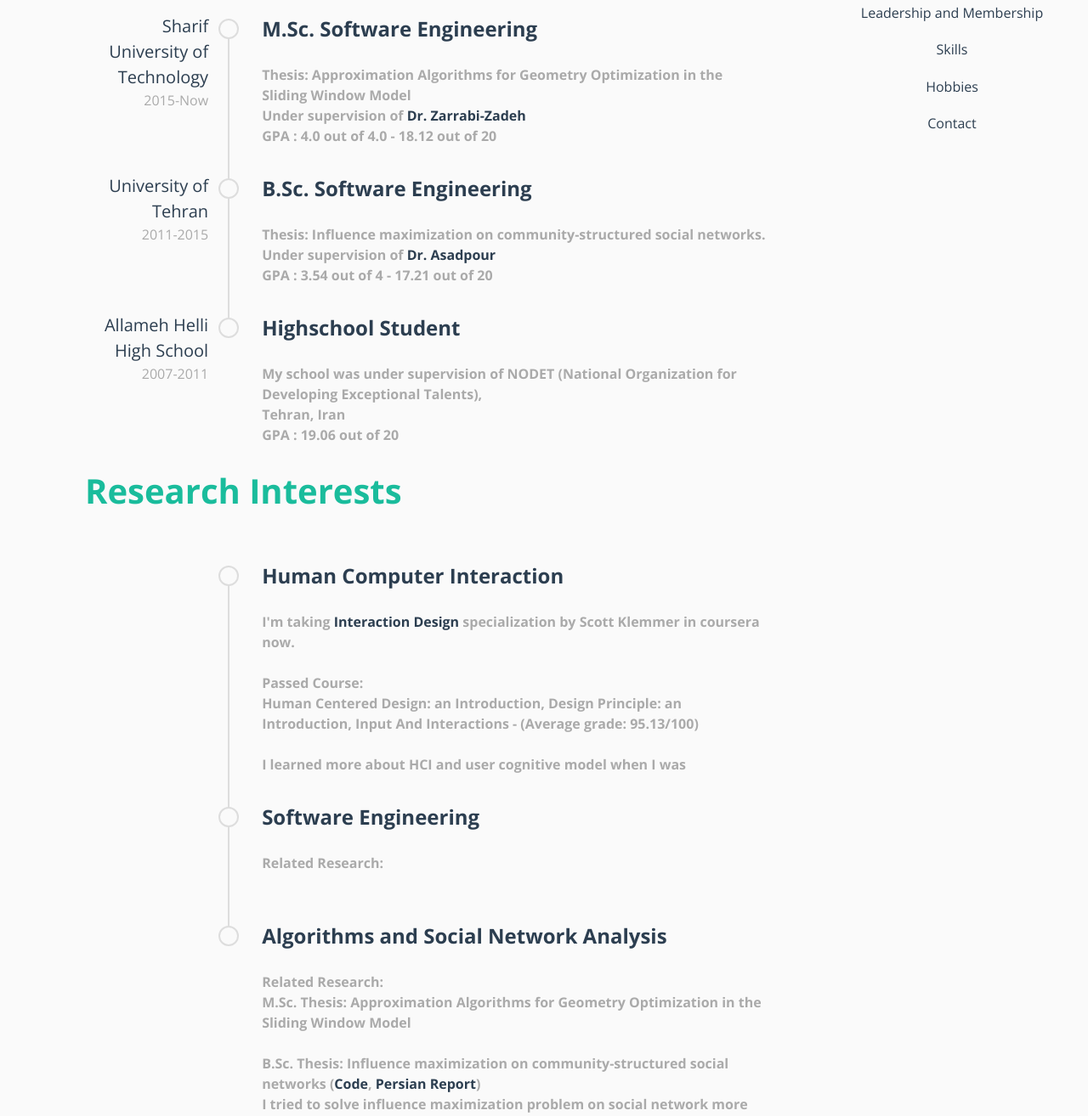
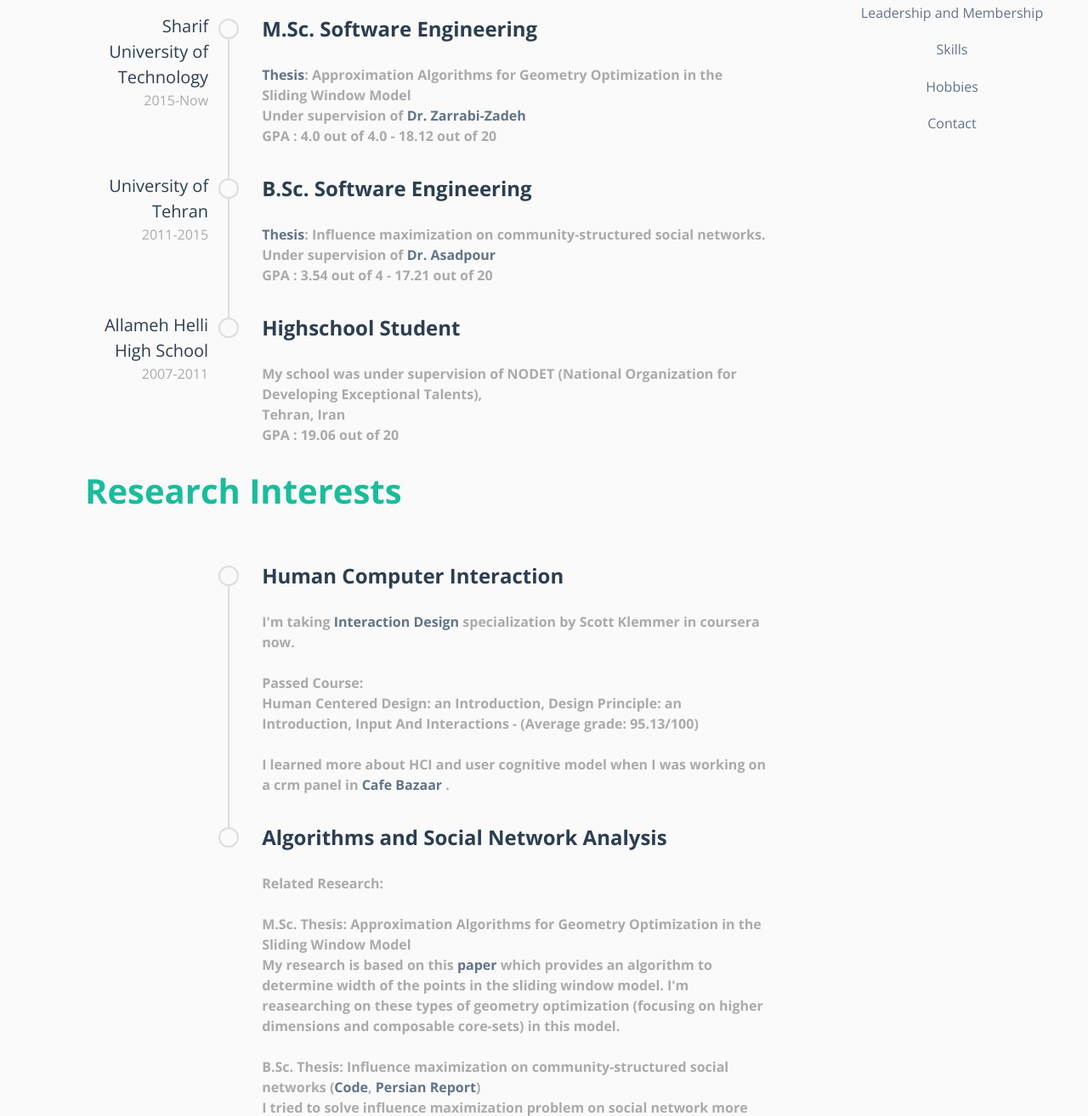
Before and after one commit to noidsirius/navid-site, a plain HTML site: page index.html in a window 1280 px wide. Shown: the part 520-1834 px from the top of the page at 85% size. Drawn offline with nearby package versions, Linux system fonts and the light colour scheme.

Commit message:
Add more description

```diff
--- a/assets/css/site.css
+++ b/assets/css/site.css
@@ -168,7 +168,7 @@ h1, h2, h3, h4, h5, h6 {
 
 }
 a {
-  color: #2C3E50;
+  color: #617487;
 }
 
 .nav-pills .nav-link.active {
--- a/index.html
+++ b/index.html
@@ -97,7 +97,7 @@
             M.Sc. Software Engineering
           </div>
           <div class="subtitle textify">
-            Thesis: Approximation Algorithms for Geometry Optimization in the Sliding Window Model
+            <a href="#MSCThesis">Thesis</a>: Approximation Algorithms for Geometry Optimization in the Sliding Window Model
             Under supervision of <a href="http://sharif.edu/~zarrabi/"> Dr. Zarrabi-Zadeh </a>
             GPA : 4.0 out of 4.0 - 18.12 out of 20
           </div>
@@ -119,7 +119,7 @@
             B.Sc. Software Engineering
           </div>
           <div class="subtitle textify">
-            Thesis: Influence maximization on community-structured social networks.
+            <a href="#BSCThesis">Thesis</a>: Influence maximization on community-structured social networks.
             Under supervision of <a href="http://ece.ut.ac.ir/en/users/asadpour">Dr. Asadpour</a>
             GPA : 3.54 out of 4 - 17.21 out of 20
           </div>
@@ -173,28 +173,7 @@
             Passed Course:
             Human Centered Design: an Introduction, Design Principle: an Introduction, Input And Interactions - (Average grade: 95.13/100)
 
-            I learned more about HCI and user cognitive model when I was
-          </div>
-        </div>
-        <div class="col-xs-12 col-md-3 pull-md-9 time">
-          <div class="title">
-
-          </div>
-          <div class="subtitle">
-
-          </div>
-        </div>
-
-      </div>
-
-      <div class="row entry">
-        <div class="col-xs-12 col-md-9 push-md-3 detail">
-          <div class="title">
-            Software Engineering
-          </div>
-          <div class="subtitle textify">
-            Related Research:
-
+            I learned more about HCI and user cognitive model when I was working on a crm panel in <a href="#CafeBazaar"> Cafe Bazaar </a>.
           </div>
         </div>
         <div class="col-xs-12 col-md-3 pull-md-9 time">
@@ -215,9 +194,11 @@
           </div>
           <div class="subtitle textify">
             Related Research:
-            M.Sc. Thesis: Approximation Algorithms for Geometry Optimization in the Sliding Window Model
 
-            B.Sc. Thesis: Influence maximization on community-structured social networks (<a href="https://github.com/noidsirius/IMC/tree/master">Code</a>, <a href="assets/files/BSC-Report.pdf">Persian Report</a>)
+            <span id="MSCThesis"></span>M.Sc. Thesis: Approximation Algorithms for Geometry Optimization in the Sliding Window Model
+            My research is based on this <a href="http://dx.doi.org/10.1142/S0218195906001975">paper</a> which provides an algorithm to determine width of the points in the sliding window model. I'm reasearching on these types of geometry optimization (focusing on higher dimensions and composable core-sets) in this model.
+
+            <span id="BSCThesis"></span>B.Sc. Thesis: Influence maximization on community-structured social networks (<a href="https://github.com/noidsirius/IMC/tree/master">Code</a>, <a href="assets/files/BSC-Report.pdf">Persian Report</a>)
             I tried to solve influence maximization problem on social network more efficiently by considering its communities hierarchy structure. My main idea was using the hierarchy of communities to narrow down our search in complex and big social networks. Most of the influence maximization algorithms are based on the state of the art research by D. Kempe (<a href="http://dl.acm.org/citation.cfm?id=956769">here</a>) and one of its descendant and improved algorithm is known as celf++ which works only on independent cascade model. The most related research on my topic was <a href="http://dl.acm.org/citation.cfm?id=1835935">this paper</a> which I merge this algorithm with my idea to reduce the time. The result showed that it can reduce time consumption but this improvement was dependent on the network's structure.
 
             Who's The Boss? - find the most influented people in friendship groups based on facebook profiles' photos (<a href="https://github.com/noidsirius/WhosTheBoss">Code</a>, <a href="assets/files/WTB-Report.pdf"> Report </a>)
@@ -225,6 +206,26 @@
 
             Passed Courses:
             Approximation Algorithms, Computational Geometry, Randomized Algorithms, Social Networks, Game Theory
+          </div>
+        </div>
+        <div class="col-xs-12 col-md-3 pull-md-9 time">
+          <div class="title">
+
+          </div>
+          <div class="subtitle">
+
+          </div>
+        </div>
+      </div>
+
+      <div class="row entry">
+        <div class="col-xs-12 col-md-9 push-md-3 detail">
+          <div class="title">
+            Software Engineering
+          </div>
+          <div class="subtitle textify">
+              I currently work in <a href="#CafeBazaar">Cafe Bazaar</a> which is one of the most famous and popular android markets in Iran (with +31 million users). The developing and maintaining softwares becomes more challenging as our users are growing rapidly. As a result I'm taking The Software Evolution this semester.
+
           </div>
         </div>
         <div class="col-xs-12 col-md-3 pull-md-9 time">
@@ -518,13 +519,13 @@
           <h1 class="entry-type">Working Experience</h1>
         </div>
       </div>
-      <div class="row entry">
+      <div class="row entry" id="CafeBazaar">
         <div class="col-xs-12 col-md-9 push-md-3 detail first">
           <div class="title">
             Cafe Bazaar (Android Market)
           </div>
           <div class="subtitle textify">
-            Cafe Bazaar
+            <a href="http://cafebazaar.ir/?l=en">Cafe Bazaar</a> is one of the most popular android market in Iran (with more than +31 million) I'm currently the product manager/designer of Cafe Bazaar's developers panel. Before that I was responsible for redesigning an internal system which is similar to a CRM panel and it increased its users performance about 4 times.
             Tehran, Iran
           </div>
         </div>
@@ -545,7 +546,7 @@
             VAHED
           </div>
           <div class="subtitle textify">
-            VAHED is an online service to help students to choose their courses and arrange their weekly plan easier, developed in Ruby on Rails.
+            VAHED (to access click <a href="http://acm.ut.ac.ir/vahed">here</a>) is an online service to help students to choose their courses and arrange their weekly plan easier, developed in Ruby on Rails.
             Unver supervision of <a href="#ACM">ACM Student Chapter</a>, University of Tehran
           </div>
         </div>
@@ -566,7 +567,7 @@
             DM Contest
           </div>
           <div class="subtitle textify">
-            DM Contest is an online platform to encourage students learn Discrete Mathematics by buying problems or bid in auctions and play funny games.
+            DM Contest (to access click <a href="http://acm.ut.ac.ir/dm">here</a>) is an online platform to encourage students learn Discrete Mathematics by buying problems or bid in auctions and play funny games.
             Unver supervision of <a href="#ACM">ACM Student Chapter</a>, University of Tehran
             This has been made possible by Mohi Beyki.
           </div>
@@ -617,7 +618,7 @@
           <div class="subtitle textify">
             F1 is the scientific journal of ACM student chapter of University of Terhan.
 
-            You may find the electronical issue <a href="">here</a>.
+            You may find the electronical issue <a href="http://acm.ut.ac.ir/uploads/post_attachment/attachment/65/_F1-ICPC2015.pdf">here</a>.
           </div>
         </div>
         <div class="col-xs-12 col-md-3 pull-md-9 time">
```
